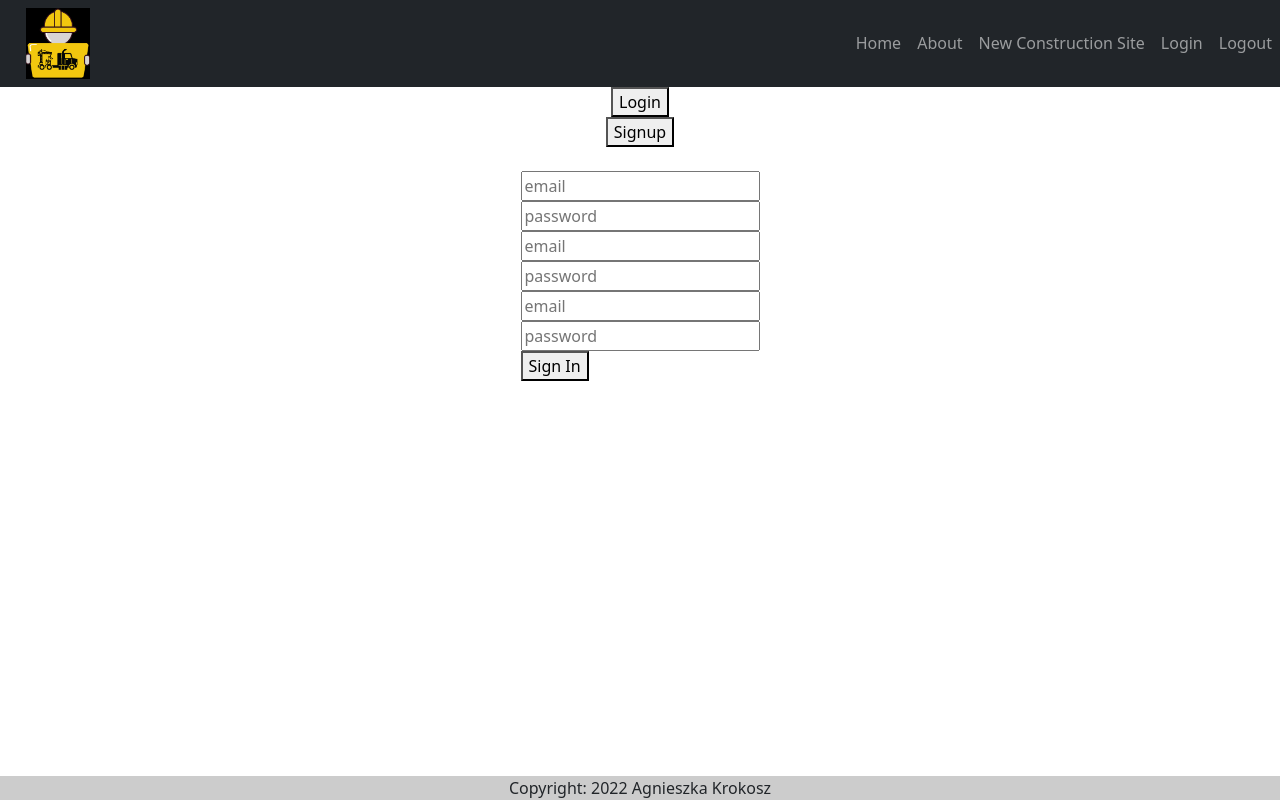
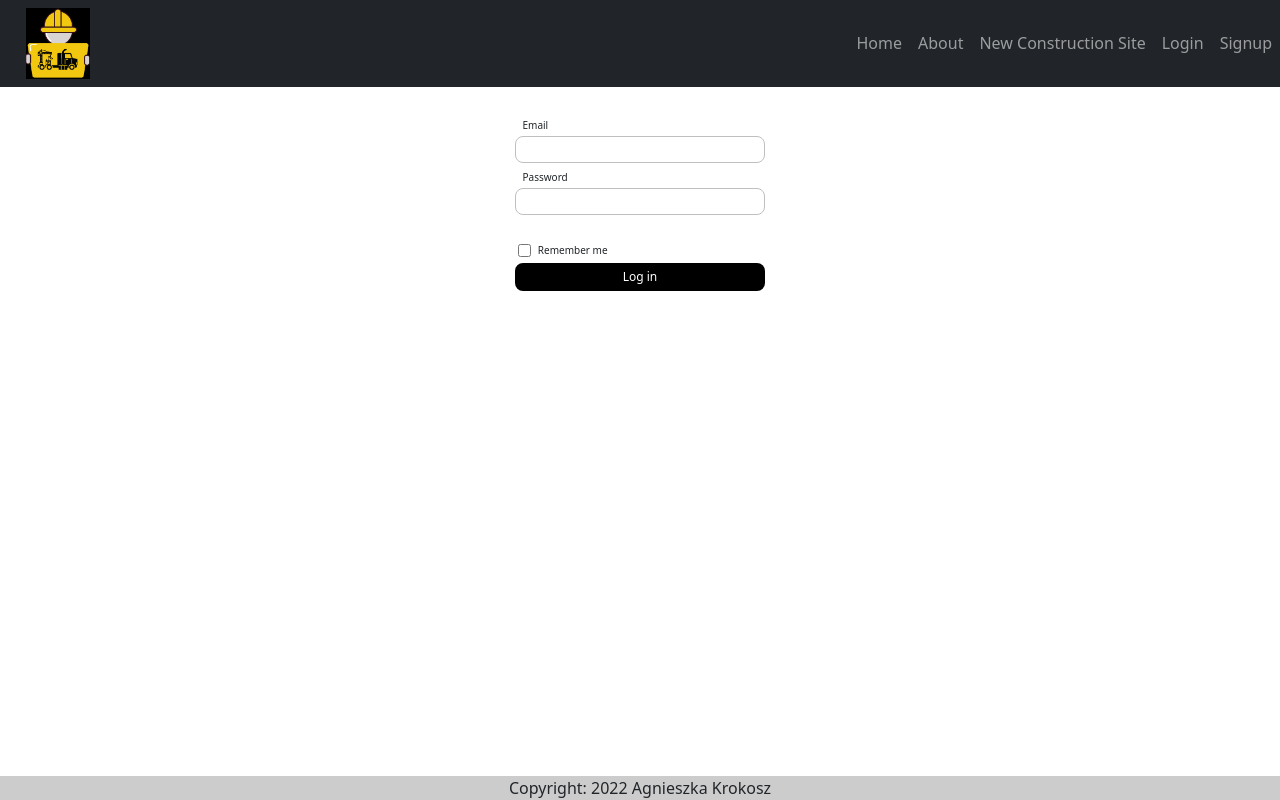
Before and after one commit to AgnieszkaKr/logistics-manager-app, a React (Create React App) app in the folder client/: page /login in a window 1280 px wide. Built offline with nearby package versions, Linux system fonts and the light colour scheme; the HTML template or start-up script is replaced by a standard one.

Commit message:
input forms

```diff
--- a/client/src/App.js
+++ b/client/src/App.js
@@ -7,6 +7,7 @@ import About from './Components/About'
 import Footer from './Components/Footer'
 import CreateNewConstruction from './Components/CreateNewConstruction'
 import Login from './Components/Login'
+import Signup from './Components/Signup'
 import 'bootstrap/dist/css/bootstrap.min.css';
 
 function App() {
@@ -18,6 +19,7 @@ function App() {
 
       <NavBar />
         <Routes>
+        <Route exact key={2} path='/signup' element={<Signup/>}/>
         <Route exact key={2} path='/about' element={<About/>}/>
         <Route exact key={1} path='/login' element={<Login/>}/>
         <Route exac key={3} path='/createConstruction' element={<CreateNewConstruction />} />
--- a/client/src/Components/CreateNewConstruction.js
+++ b/client/src/Components/CreateNewConstruction.js
@@ -2,9 +2,31 @@ import React from 'react'
 
 function CreateNewConstruction() {
   return (
-    <div>CreateNewConstruction
-
-    </div>
+        <div className='login-signup-form'>
+          Create new construction (if user is not logged in then sign/up log in if is looged in then create new constr)
+            <form>
+                <div className='container'>
+                    <br/>
+                        <div>
+                        <label className="input-lable" type="email">Email</label>
+                            <br/>
+                            <input className="input-field-user" type="email" />
+                        </div>
+                        <div>
+                        <label className="input-lable" type="password">Password</label>
+                            <br/>
+                            <input className="input-field-user" type="passwor" />
+                        </div>
+                        <br/>
+                        <div className="remember-me-field">
+                            <br/>
+                            <input className="checkbox-passwordr" type="checkbox" />
+                            <label className="input-lable">Remember me</label>
+                        </div>
+                        <button className="login-signup-button">Log in</button>
+                </div>
+            </form>
+        </div>
   )
 }
 
--- a/client/src/Components/Login.js
+++ b/client/src/Components/Login.js
@@ -1,41 +1,34 @@
 import React, {useState} from 'react'
 import './Styling/Login.css'
 function Login() {
-    const[logIn, setLogIn]=useState(false)
+    const[logIn, setLogIn]=useState(true)
     const handleLogin = () =>{
 
     }
     return (
         <div className='login-signup-form'>
-            <button onClick={handleLogin}>Login</button>
-            <button>Signup</button>
+            <form>
                 <div className='container'>
                     <br/>
-                {logIn ? (<form>
-                    <input type="text" placeholder="email"/>
+                        <div>
+                        <label className="input-lable" type="email">Email</label>
                             <br/>
-                    <input type="email" placeholder="password"/>
+                            <input className="input-field-user" type="email" />
+                        </div>
+                        <div>
+                        <label className="input-lable" type="password">Password</label>
                             <br/>
-                    <button>Log in</button>
-                </form> ):
-                ( <form>
-                    <input type="text" placeholder="email"/>
+                            <input className="input-field-user" type="passwor" />
+                        </div>
                         <br/>
-                    <input type="email" placeholder="password"/>
+                        <div className="remember-me-field">
                             <br/>
-                    <input type="text" placeholder="email"/>
-                    <br/>
-                    <input type="email" placeholder="password"/>
-                    <br/>
-                    <input type="text" placeholder="email"/>
-                    <br/>
-                    <input type="email" placeholder="password"/>
-                    <br/>
-                    <button>Sign In</button>
-                </form> )}
-
-
+                            <input className="checkbox-passwordr" type="checkbox" />
+                            <label className="input-lable">Remember me</label>
                         </div>
+                        <button className="login-signup-button">Log in</button>
+                </div>
+            </form>
         </div>
   )
 }
--- a/client/src/Components/NavBar.js
+++ b/client/src/Components/NavBar.js
@@ -1,9 +1,11 @@
-import React from 'react'
+import React, {useState} from 'react'
 import './Styling/NavBar.css'
 import { Link } from 'react-router-dom'
 
 
 function NavBar() {
+  const[loginSignup, setLoginSignup]=useState(false)
+
   return (
       <nav className="navbar navbar-expand-lg navbar-dark bg-dark">
           <img src='./Logo_black.png' className="logo-main-page"  alt=''/>
@@ -25,7 +27,7 @@ function NavBar() {
                 <Link className='nav-link' to='/login'>Login</Link>
               </li>
               <li>
-                <Link className='nav-link' to='/'>Logout</Link>
+                <Link className='nav-link' to='/signup'>Signup</Link>
               </li>
             </ul>
           </div>
--- a/client/src/Components/Signup.js
+++ b/client/src/Components/Signup.js
@@ -2,7 +2,51 @@ import React from 'react'
 
 function Signup() {
   return (
-    <div>Signup</div>
+        <div className='login-signup-form'>
+            <form>
+                <div className='container'>
+                    <br/>
+                      <div>
+                        <label className="input-lable" type="text">Name</label>
+                            <br/>
+                            <input className="input-field-user" type="text" />
+                        </div>
+                        <div>
+                        <label className="input-lable">Last name</label>
+                            <br/>
+                            <input className="input-field-user" type="text" />
+                        </div>
+                        <div>
+                        <label className="input-lable">Email</label>
+                            <br/>
+                            <input className="input-field-user" type="email" />
+                        </div>
+                        <div>
+                        <label className="input-lable">Company</label>
+                            <br/>
+                            <input className="input-field-user" type="text" />
+                        </div>
+                        <div>
+                        <label className="input-lable">Title</label>
+                            <br/>
+                            <input className="input-field-user" type="text" />
+                        </div>
+                        <div>
+                        <label className="input-lable">Password</label>
+                            <br/>
+                            <input className="input-field-user" type="passwor" />
+                        </div>
+                        <div>
+                        <br/>
+                        <label className="input-lable">Password</label>
+                            <br/>
+                            <input className="input-field-user" type="passwor" />
+                        </div>
+                        <br/>
+                        <button className="login-signup-button">Sign up</button>
+                </div>
+            </form>
+        </div>
   )
 }
 
--- a/client/src/Components/Styling/Login.css
+++ b/client/src/Components/Styling/Login.css
@@ -3,7 +3,8 @@
     display: flex;
     flex-direction: column;
     justify-content:center;
-    align-items: center
+    align-items: center;
+    width: 80%
 }
 
 .login-signup-form{
@@ -11,3 +12,63 @@
     align-items: center;
     flex-direction: column;
 }
+
+.input-field-user{
+    border-radius: 0.5rem;
+    border-style: solid;
+    width: 100%;
+    border-color:rgb(191, 191, 191);
+    width: 250px;
+    border-width: 1px;
+    font-size:10px;
+    padding: 5px 0 5px 10px;
+
+
+}
+.input-field-user:focus{
+    background-color:rgb(238, 238, 238);
+    border-color: rgb(189, 195, 199);
+    outline:none
+}
+.input-field-user:hover{
+    background-color:rgb(238, 238, 238);
+    border-color: rgb(189, 195, 199);
+}
+
+.input-lable{
+    font-size:10px;
+    margin-left: 3%;
+}
+
+.login-signup-button{
+    width: 250px;
+    border-radius: 0.5rem;
+    outline:none;
+    border: none;
+    background-color: black;
+    color: white;
+    font-size: 12px;
+    padding: 5px;
+}
+
+.login-signup-button:hover{
+    background-color:rgb(105,105,105);
+    cursor: pointer;
+    transform: scale(1.1);
+}
+
+.remember-me-field{
+    display: flex;
+    align-items: center;
+    width: 245px;
+}
+.checkbox-password{
+    width: 100px;
+    border-radius: 0.5rem;
+    outline:none;
+    border: none;
+}
+
+.checkbox-password:checked{
+    background-color: black;
+}
```
Also changed, not shown: client/src/Components/Styling/CreateNewConstruction.css (added), client/src/Components/Styling/Signup.css (added). Lines whose indentation alone changed are shown as unchanged.
